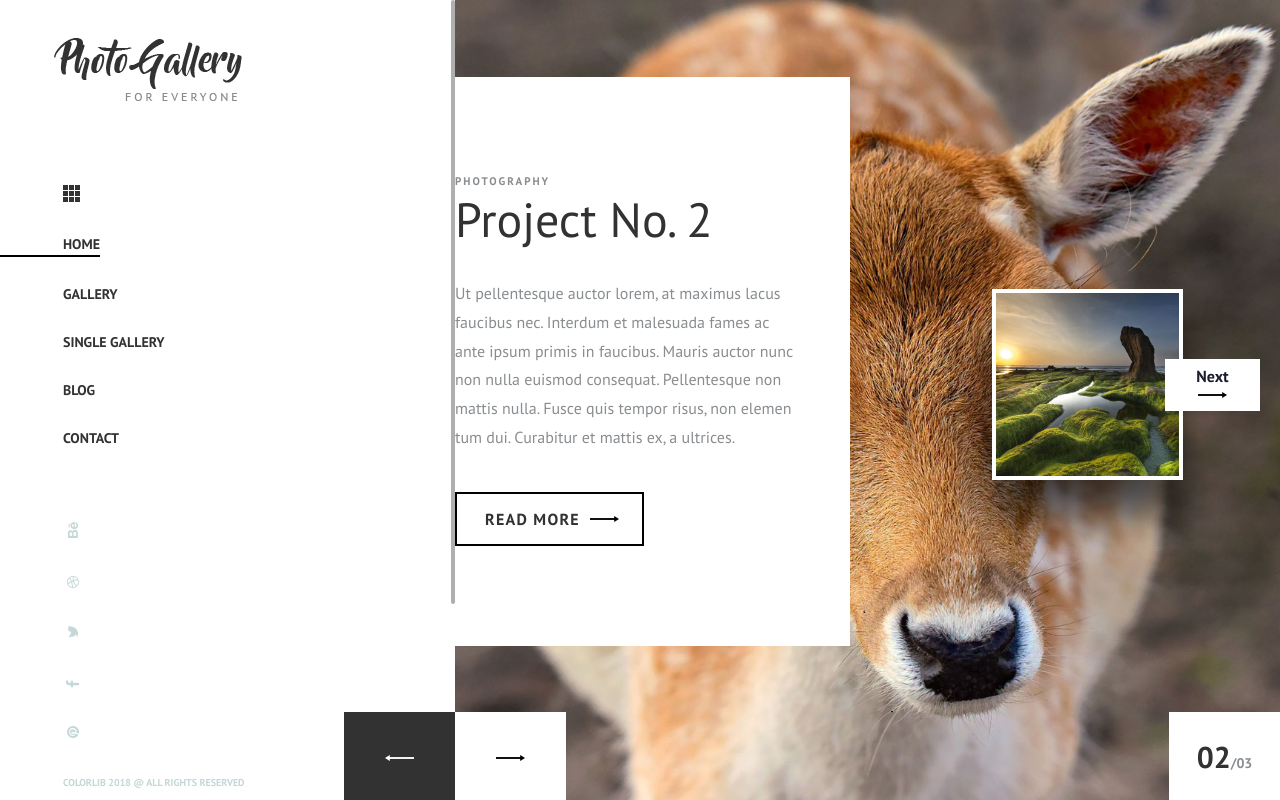
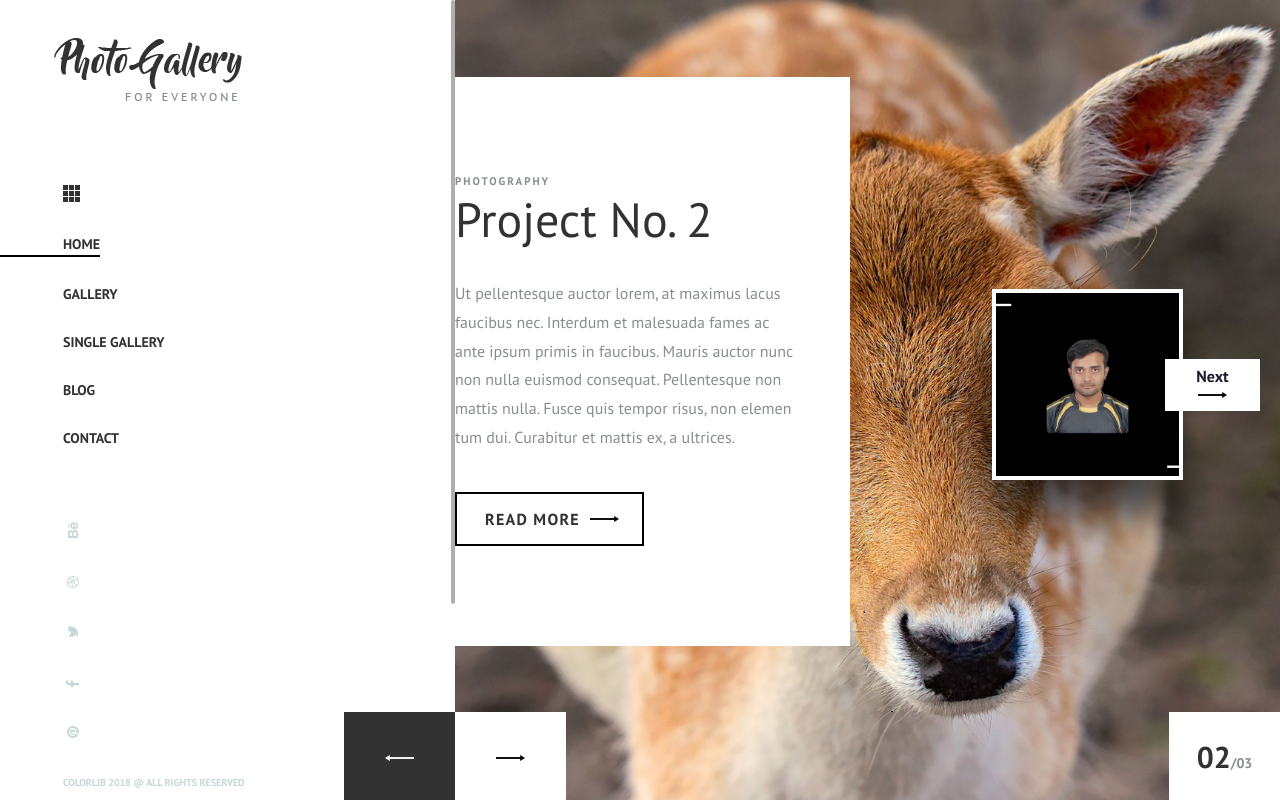
Before and after one commit to IjharAnsari/ij, a plain HTML site: page index.html in a window 1280 px wide. Drawn offline with Linux system fonts and the light colour scheme.

Commit message:
added images

```diff
--- a/index.html
+++ b/index.html
@@ -100,11 +100,11 @@
 						<p>Ut pellentesque auctor lorem, at maximus lacus faucibus nec. Interdum et malesuada fames ac ante ipsum primis in faucibus. Mauris auctor nunc non nulla euismod consequat. Pellentesque non mattis nulla. Fusce quis tempor risus, non elemen tum dui. Curabitur et mattis ex, a ultrices.</p>
 						<a href="" class="site-btn">Read More</a>
 					</div>
-					<div class="next-slide-show set-bg" data-setbg="img/slider-bg-1.jpg">
-						<a href="#slide-1" class="ns-btn">Next</a>
+					<div class="next-slide-show set-bg" data-setbg="img/ij-black.jpg">
+						<a href="#slide-3" class="ns-btn">Next</a>
 					</div>
 				</div>
-				<div class="slider-item d-flex align-items-center set-bg" data-setbg="img/slider-bg-2.jpg"  data-hash="slide-2">
+				<div class="slider-item d-flex align-items-center set-bg" data-setbg="img/ij-black.jpg"  data-hash="slide-3">
 					<div class="si-text-box">
 						<span>Photography</span>
 						<h2>Project No. 2</h2>
```
Also changed, not shown: gallery-single.html (+2 -3 lines), img/ij-black.jpg (added), img/ij.jpg (added), img/ijh-black.jpg (added).
